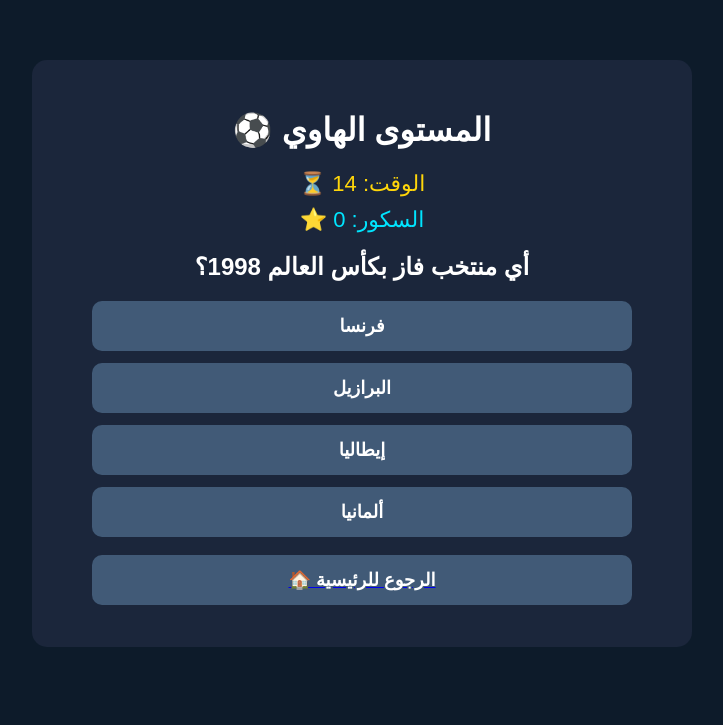
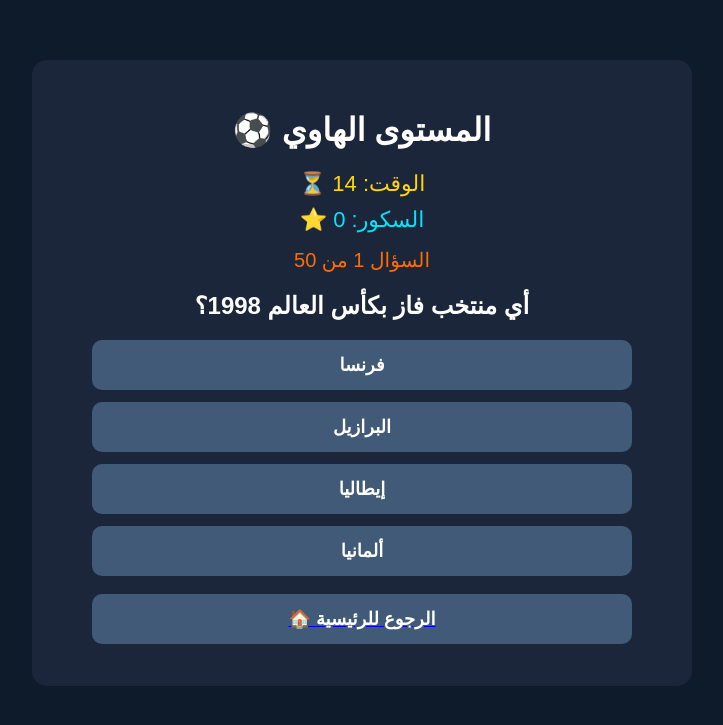
Before and after one commit to moath-moath/sportsquiz, a Django app: page /amateur/ in a window 1280 px wide. Shown: the top 725 px of the page, without its empty margins (278-1001 px from the left). Run offline with Django 5.2, Linux system fonts and the light colour scheme.

Commit message:
تحديث أسئلة المستوى الهاوي

```diff
--- a/quiz/templates/amateur.html
+++ b/quiz/templates/amateur.html
@@ -63,6 +63,12 @@ background:#00c853 !important;
 background:#d50000 !important;
 }
 
+#questionNumber{
+  font-size: 20px;
+  color: #ff6d00;
+  margin-bottom: 10px;
+}
+
 </style>
 </head>
 
@@ -75,6 +81,7 @@ background:#d50000 !important;
 <div id="timer">⏳ الوقت: 20</div>
 
 <div id="score">⭐ السكور: 0</div>
+<div id="questionNumber">السؤال 1 / 50</div>
 
 <h2 id="question"></h2>
 
@@ -242,71 +249,50 @@ setTimeout(nextQuestion,1200)
 }
 
 function showQuestion(){
+  if(currentQuestion >= questions.length){
+    showFinal();
+    return;
+  }
 
-document.getElementById("result").innerText = ""; // مسح النتيجة القديمة
+  let q = questions[currentQuestion];
 
-if(currentQuestion >= questions.length){
+  // تحديث رقم السؤال
+  document.getElementById("questionNumber").innerText =
+    "السؤال " + (currentQuestion + 1) + " من " + questions.length;
 
-showFinal()
+  document.getElementById("result").innerText = ""; // مسح النتيجة القديمة
+  shuffleAnswers(q);
+  startTimer();
+  document.getElementById("question").innerText = q.q;
 
-return
+  let answersDiv = document.getElementById("answers");
+  answersDiv.innerHTML = "";
 
-}
+  q.a.forEach(function(answer,index){
+    let btn = document.createElement("button");
+    btn.innerText = answer;
 
-let q = questions[currentQuestion]
+    btn.onclick = function(){
+      clearInterval(timer);
+      let buttons = document.querySelectorAll("#answers button");
+      buttons.forEach(b => b.disabled = true);
 
-shuffleAnswers(q)
+      if(index === q.correct){
+        score++;
+        document.getElementById("score").innerText = "⭐ السكور: " + score;
+        btn.classList.add("correct");
+        document.getElementById("result").innerText = "✅ إجابة صحيحة";
+      } else {
+        btn.classList.add("wrong");
+        buttons[q.correct].classList.add("correct");
+        document.getElementById("result").innerText = "❌ إجابة خاطئة";
+      }
 
-startTimer()
+      setTimeout(nextQuestion,1200);
+    };
 
-document.getElementById("question").innerText = q.q
-
-let answersDiv = document.getElementById("answers")
-answersDiv.innerHTML = ""
-
-q.a.forEach(function(answer,index){
-
-let btn = document.createElement("button")
-btn.innerText = answer
-
-btn.onclick = function(){
-
-clearInterval(timer)
-
-let buttons = document.querySelectorAll("#answers button")
-
-buttons.forEach(function(b){
-b.disabled = true
-})
-
-if(index === q.correct){
-
-score++
-document.getElementById("score").innerText = "⭐ السكور: " + score
-
-btn.classList.add("correct")
-document.getElementById("result").innerText = "✅ إجابة صحيحة"
-
-}else{
-
-btn.classList.add("wrong")
-
-if(buttons[q.correct]){
-buttons[q.correct].classList.add("correct")
-}
-
-document.getElementById("result").innerText = "❌ إجابة خاطئة"
-
-}
-
-setTimeout(nextQuestion,1200)
-
-}
-
-answersDiv.appendChild(btn)
-
-})
-
+    answersDiv.appendChild(btn);
+  });
 }
 
 
```
Also changed, not shown: quiz/templates/beginner.html (+10 -1 lines), db.sqlite3.
